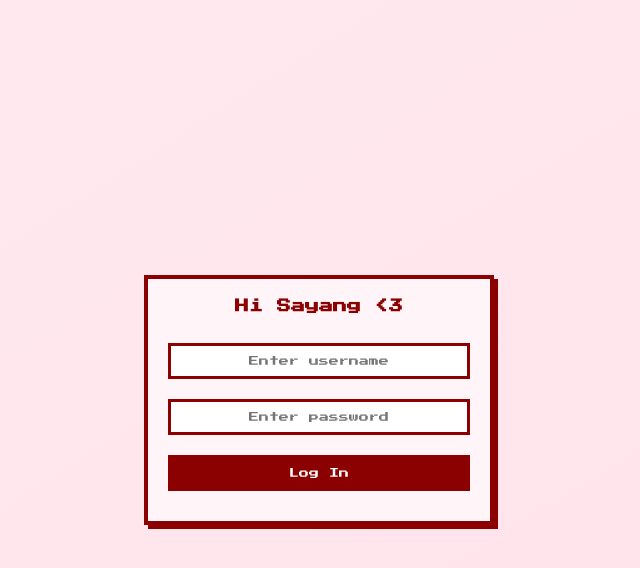
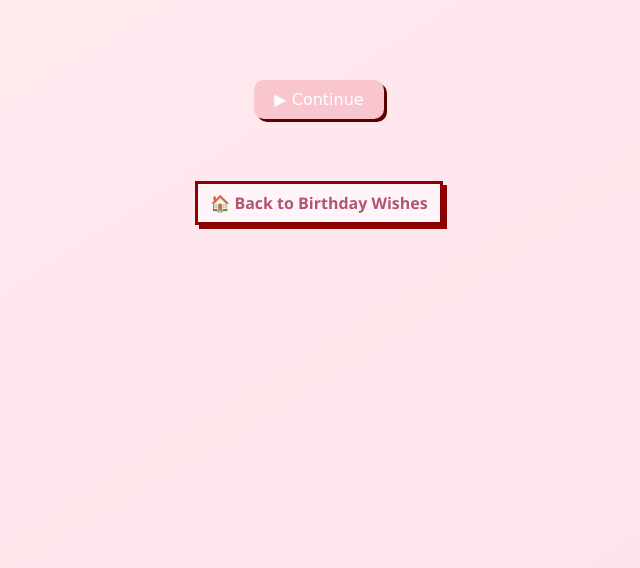
Before and after one commit to notainurjxnnah/Birthday-Project, a plain HTML site: page birthday-wishes.html in a window 1280 px wide. Shown: the whole page, without its empty margins (321-961 px from the left). Drawn offline with Linux system fonts and the light colour scheme.

Commit message:
Update birthday-wishes.html

```diff
--- a/birthday-wishes.html
+++ b/birthday-wishes.html
@@ -1,73 +1,121 @@
-
-<!DOCTYPE html>
-<html lang="en">
+<!DOCTYPE html><html lang="en">
 <head>
   <meta charset="UTF-8" />
-  <meta name="viewport" content="width=device-width, initial-scale=1.0"/>
-  <title>Hi Sayang &lt;3</title>
-  <link href="https://fonts.googleapis.com/css2?family=Press+Start+2P&display=swap" rel="stylesheet">
-  <link rel="stylesheet" href="css/style.css">
+  <meta name="viewport" content="width=device-width, initial-scale=1.0" />
+  <title>Birthday Chat</title>
+  <link rel="stylesheet" href="css/style.css" />
   <style>
     body {
-      background: linear-gradient(to bottom right, #ffebef, #ffe1e9);
-      display: flex;
-      justify-content: center;
-      align-items: center;
-      height: 100vh;
-      text-align: center;
+      background-color: #fff0f5;
+      font-family: 'Segoe UI', sans-serif;
       margin: 0;
       padding: 0;
-      font-family: 'Press Start 2P', cursive;
+    }.page-container {
+  max-width: 500px;
+  margin: 0 auto;
+  padding: 20px;
+  text-align: center;
 }
-    .login-box {
-      background: #fff5f8;
-      padding: 20px;
-      border: 4px solid #8b0000;
-      box-shadow: 4px 4px 0 #8b0000;
-      width: 90%;
-      max-width: 350px;
+
+.chat-box {
+  margin-top: 30px;
 }
-    h2 {
+
+.chat-bubble {
+  display: flex;
+  align-items: center;
   margin-bottom: 20px;
-      font-size: 14px;
-      color: #8b0000;
+  padding: 10px 15px;
+  border-radius: 20px;
+  max-width: 80%;
+  font-size: 16px;
 }
-    input, button {
-      width: 100%;
-      padding: 10px;
-      margin: 10px 0;
-      border: 3px solid #8b0000;
-      font-size: 12px;
+
+.left {
+  background-color: #ffe4ec;
+  color: #333;
+  border: 2px solid #ffc6d0;
+  margin-right: auto;
 }
-    button {
-      background-color: #8b0000;
+
+.right {
+  background-color: #ffe4ec;
+  color: #333;
+  border: 2px solid #ffc6d0;
+  margin-left: auto;
+}
+
+.chat-avatar {
+  width: 50px;
+  height: 50px;
+  border-radius: 50%;
+  margin-right: 10px;
+}
+
+.continue-btn {
+  background-color: #f9c6d0;
+  border: none;
+  padding: 10px 20px;
+  font-size: 16px;
   color: white;
+  border-radius: 10px;
   cursor: pointer;
+  margin-top: 30px;
 }
-    button:hover {
-      background-color: #a30000;
+
+.continue-btn:hover {
+  background-color: #fba4ba;
 }
+
+.back-btn {
+  display: inline-block;
+  text-decoration: none;
+  color: #b2556f;
+  margin-top: 20px;
+  font-weight: bold;
+}
+
   </style>
 </head>
 <body>
-  <div class="login-box">
-    <h2>Hi Sayang &lt;3</h2>
-    <input type="text" id="username" placeholder="Enter username">
-    <input type="password" id="password" placeholder="Enter password">
-    <button onclick="login()">Log In</button>
-  </div>
+  <div class="page-container">
+    <div class="chat-box" id="chatBox">
+      <!-- Chat will appear here -->
+    </div><button class="continue-btn" id="continueBtn">▶ Continue</button>
 
-  <script>
-    function login() {
-      const user = document.getElementById("username").value;
-      const pass = document.getElementById("password").value;
+<br><a href="wishes.html" class="back-btn">🏠 Back to Birthday Wishes</a>
 
-      if (user === "baby" && pass === "03102002") {
-        window.location.href = "main.html";
+  </div>  <script>
+    const chats = [
+      { sender: 'left', avatar: 'images/janjan-pixel.png', text: 'Hi sayang, happy birthday! 🎂' },
+      { sender: 'right', avatar: 'images/sanzu-pixel.png', text: 'Aww thank you baby, I love you! ❤️' },
+      { sender: 'left', avatar: 'images/janjan-pixel.png', text: 'I hope today is as special as you are to me!' },
+      { sender: 'left', avatar: 'images/janjan-pixel.png', text: 'You are my light, my peace, and my laughter 🥺' },
+      { sender: 'left', avatar: 'images/janjan-pixel.png', text: 'Happy birthday, sayang. 💕 Let's keep creating memories together forever.' }
+    ];
+
+    let index = 0;
+    const chatBox = document.getElementById('chatBox');
+    const continueBtn = document.getElementById('continueBtn');
+
+    continueBtn.addEventListener('click', () => {
+      if (index < chats.length) {
+        const chat = chats[index];
+        const bubble = document.createElement('div');
+        bubble.className = `chat-bubble ${chat.sender}`;
+
+        bubble.innerHTML = `
+          <img src="${chat.avatar}" class="chat-avatar" alt="Avatar">
+          <span>${chat.text}</span>
+        `;
+
+        chatBox.appendChild(bubble);
+        chatBox.scrollTop = chatBox.scrollHeight;
+        index++;
       } else {
-        alert("Username or password is incorrect. Try again ya sayang!");
+        continueBtn.disabled = true;
+        continueBtn.innerText = '🎉 Done';
       }
-    }
-  </script>
-</body>
+    });
+  </script></body>
 </html>
```
Lines whose indentation alone changed are shown as unchanged.
